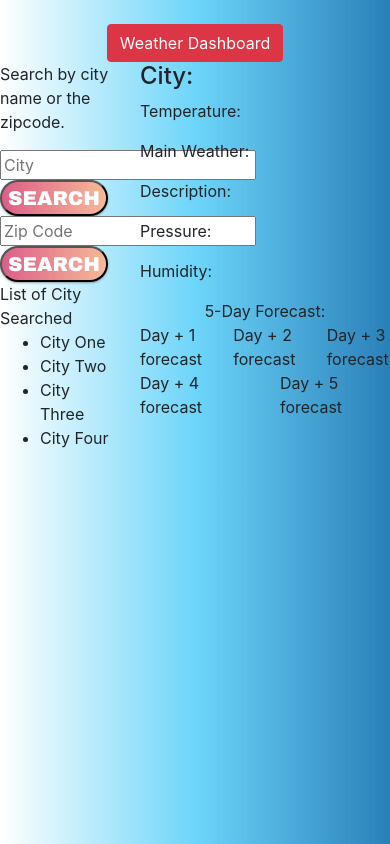
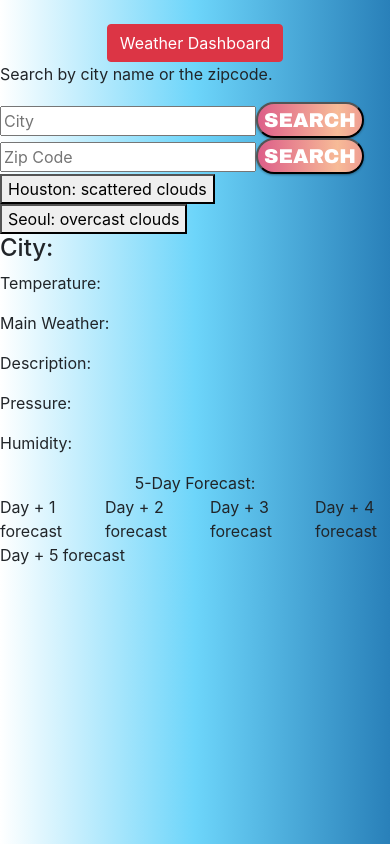
Before and after one commit to code-monkey713/weather-side, a plain HTML site: page index.html in a window 390 px wide. Drawn offline with nearby package versions, Linux system fonts and the light colour scheme.

Commit message:
added buttons for cities from array created

```diff
--- a/assets/script.js
+++ b/assets/script.js
@@ -1,3 +1,38 @@
+let myCities = [
+  {
+    id: "0",
+    cityName: "Houston",
+    lon: "-95.36",
+    lat: "29.76",
+    desc: "scattered clouds"
+  },
+  {
+    id: "1",
+    cityName: "Seoul",
+    lon: "126.98",
+    lat: "37.57",
+    desc: "overcast clouds"
+  }
+]
+
+myCities.forEach(function(thisCity){
+  const city = $('<div>').attr({'class': 'row'}, {'id': 'myCities.id'});
+  const cityEl = $('<div>').attr({'class': 'col-12'});
+  $('#cities').append(city);
+  const cityBtn = $('<button>').text(`${thisCity.cityName}: ${thisCity.desc}`);
+  // cityBtn.text(myCities[thisCity.cityName]);
+  // $('cityBtn').val('Houston');
+  cityEl.append(cityBtn);
+  city.append(cityEl);
+});
+// var arr = [
+//   "Hi",
+//   "Hello",
+//   "Bonjour"
+// ];
+// arr.push("Hola");
+// console.log(arr[3]);
+
 $( document ).ready(function() {
   var appID = "3d865cbadda85d3313ed6811a5f0f35d";
 
--- a/assets/style.css
+++ b/assets/style.css
@@ -34,7 +34,7 @@
   text-align: center;
   text-transform: uppercase;
   transition: 0.5s;
-  background-size: 200% auto;
+  background-size: 150% auto;
   color: #FFF;
   box-shadow: 0 0 20px #eee;
   border-radius: 10px;
--- a/index.html
+++ b/index.html
@@ -15,7 +15,7 @@
       <button class="btn btn-danger">Weather Dashboard</button>
     </navbar>
     <row-two class="row">
-      <col-one class="col-4">
+      <col-one class="col-md-4">
         <search>
           <p>Search by city name or the zipcode.</p>
           <input type="text" placeholder="City"><button type="button"
@@ -23,17 +23,11 @@
           <input type="text" placeholder="Zip Code"><button type="button"
             class="query_btn gradient-button gradient-button-1">Search</button><br>
         </search>
-        <city-list>
-          List of City Searched
-          <ul>
-            <li>City One</li>
-            <li>City Two</li>
-            <li>City Three</li>
-            <li>City Four</li>
-          </ul>
+        <city-list id="cities">
+
         </city-list>
       </col-one>
-      <col-two class="col-8">
+      <col-two class="col-md-8">
         <div class="row">
           <main-display class="col">
             <h4>City: <span id="city"></span><img id="weather_image" src=""></h4>
@@ -48,19 +42,19 @@
           5-Day Forecast:
         </forecast-header>
         <forecast class="row">
-          <day-one class="col">
+          <day-one class="col d-flex flex-column">
             Day + 1 forecast
           </day-one>
-          <day-two class="col">
+          <day-two class="col d-flex flex-column">
             Day + 2 forecast
           </day-two>
-          <day-three class="col">
+          <day-three class="col d-flex flex-column">
             Day + 3 forecast
           </day-three>
-          <day-four class="col">
+          <day-four class="col d-flex flex-column">
             Day + 4 forecast
           </day-four>
-          <day-five class="col">
+          <day-five class="col d-flex flex-column">
             Day + 5 forecast
           </day-five>
 
```
